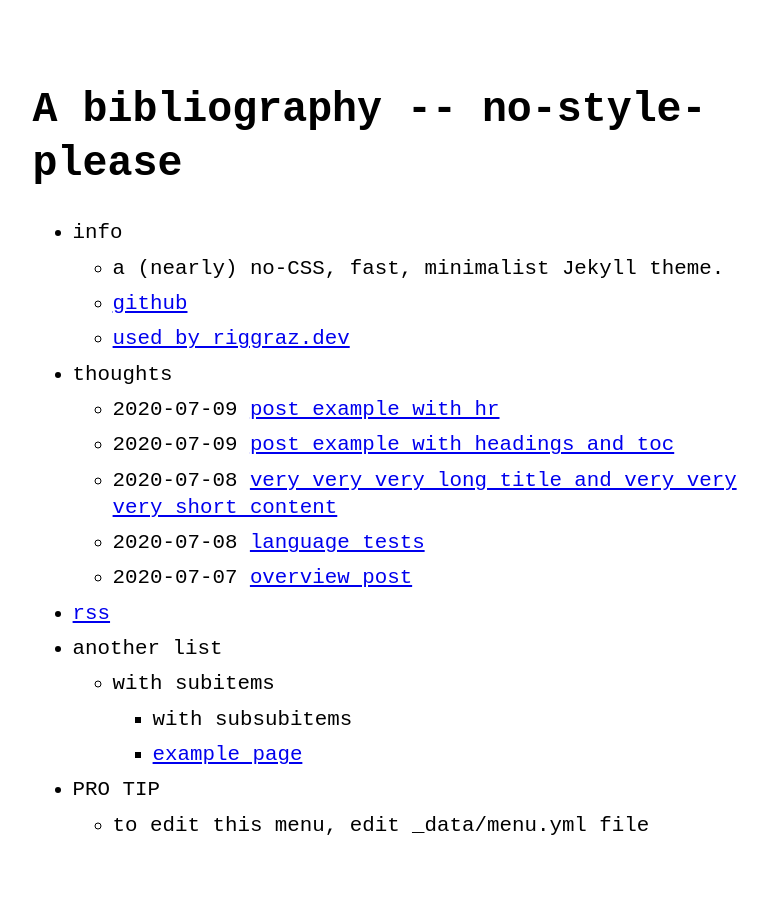
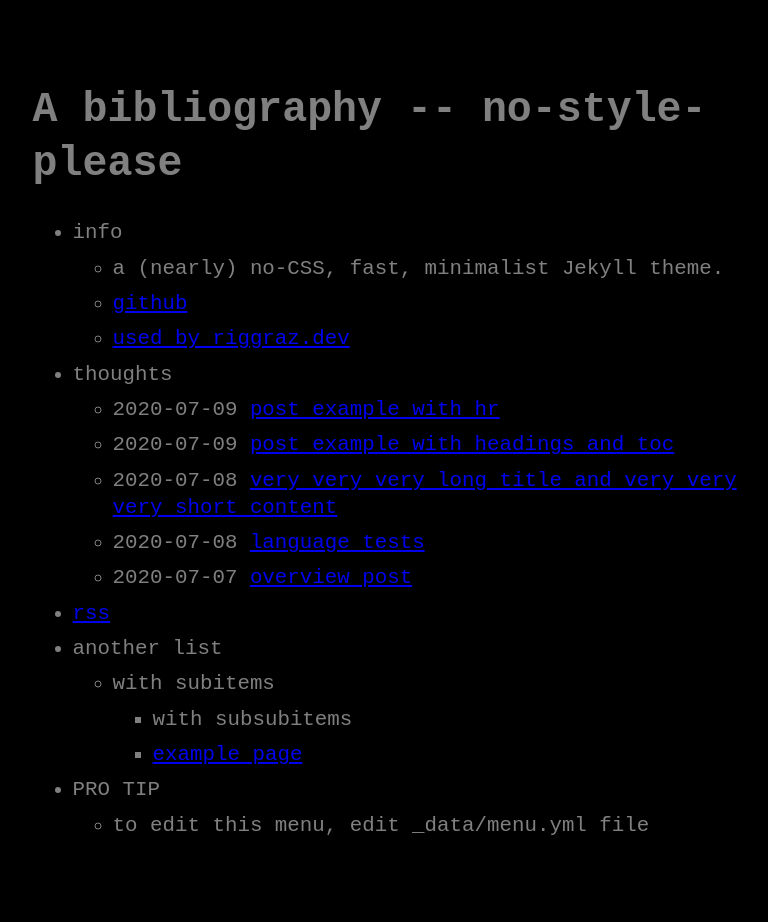
Before and after one commit to dynohub/dynohub.github.io, a Jekyll site: the page built from index.md, in a window 1280 px wide. Shown: the whole page, without its empty margins (233-1001 px from the left). Built offline with Jekyll 4.4.1, drawn with Linux system fonts in a browser that asks for light colours; Markdown is read by kramdown in place of the engine named in the settings.

Commit message:
experiment with changing background color

```diff
--- a/_sass/no-style-please.scss
+++ b/_sass/no-style-please.scss
@@ -1,6 +1,6 @@
 html {
-  color: black;
-  background-color: white;
+  color: gray;
+  background-color: black;
   font-family: monospace;
   font-size: 1.3rem;
   line-height: 1.3;
```
